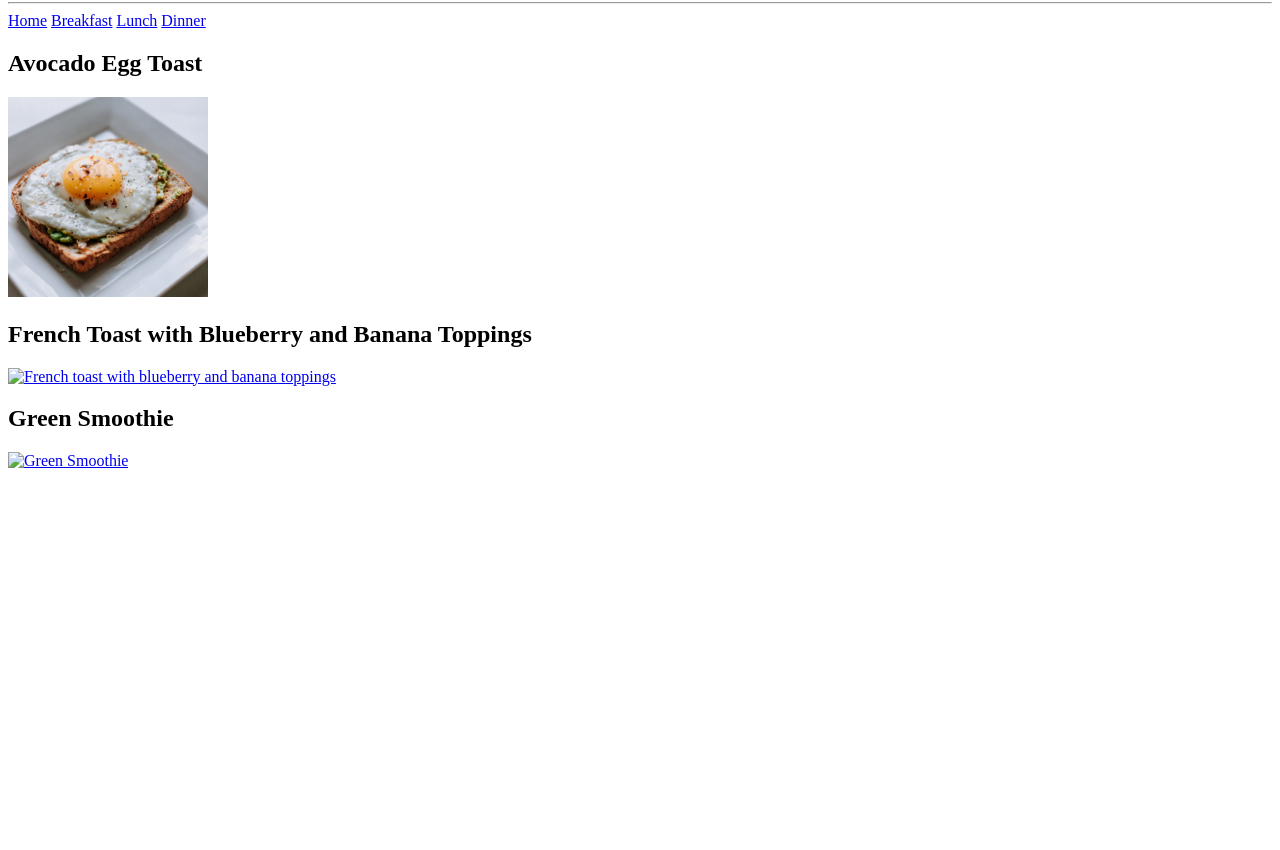
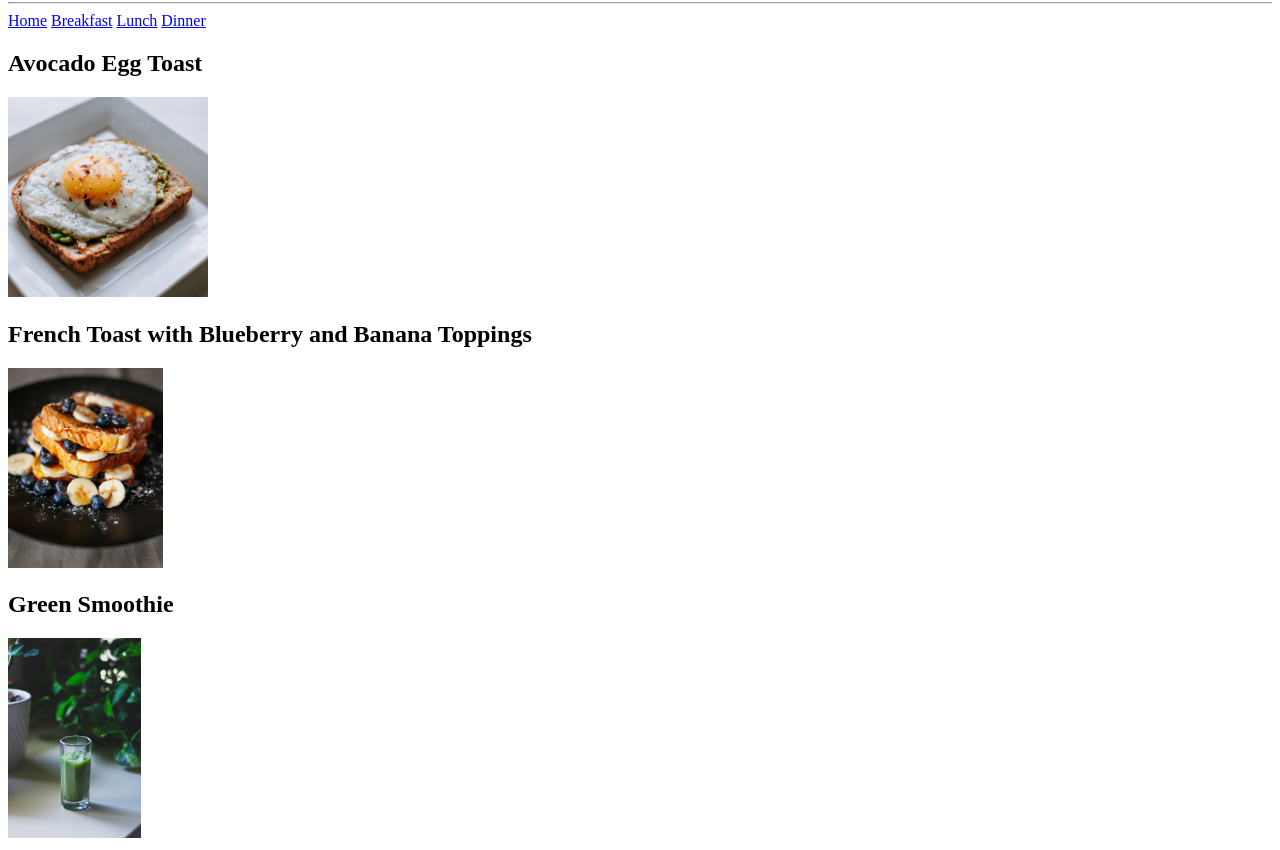
Before and after one commit to nmack30/recipes1, a plain HTML site: page Breakfast/breakfast.html in a window 1280 px wide. Shown: the part 78-928 px from the top of the page. Before the commit the page ends 800 px from the top, so only its background shows below. Drawn offline with Linux system fonts and the light colour scheme; the site is published under a folder, as on GitHub Pages, so addresses that start at the root find nothing.

Commit message:
Add breakfast.html

```diff
--- a/Breakfast/breakfast.html
+++ b/Breakfast/breakfast.html
@@ -13,12 +13,12 @@
         <a href="../Lunch/lunch.html">Lunch</a>
         <a href="../Dinner/dinner.html">Dinner</a>
         <h2>Avocado Egg Toast</h2>
-        <a href="/Breakfast/pages/avocado-egg-toast.html"><img src="./images/avocado-egg-toast.jpg" alt="Avocado Toast Image" height="200" /></a>
+        <a href="pages/avocado-egg-toast.html"><img src="../Breakfast/images/avocado-egg-toast.jpg" alt="Avocado Toast Image" height="200" /></a>
         <br />
         <h2>French Toast with Blueberry and Banana Toppings</h2>
-        <a href="/Breakfast/pages/french-toast-with-blueberry-and-banana-toppings.html"><img src="/Breakfast/images/french-toast-with-blueberry-and-banana-toppings.jpg" alt="French toast with blueberry and banana toppings" height="200"/></a>
+        <a href="pages/french-toast-with-blueberry-and-banana-toppings.html"><img src="../Breakfast/images/french-toast-with-blueberry-and-banana-toppings.jpg" alt="French toast with blueberry and banana toppings" height="200"/></a>
         <br />
         <h2>Green Smoothie</h2>
-        <a href="/Breakfast/pages/green-smoothie.html"><img src="/Breakfast/images/green-smoothie.jpg" alt="Green Smoothie" height="200"></a>
+        <a href="pages/green-smoothie.html"><img src="../Breakfast/images/green-smoothie.jpg" alt="Green Smoothie" height="200"></a>
     </body>
 </html>
```
